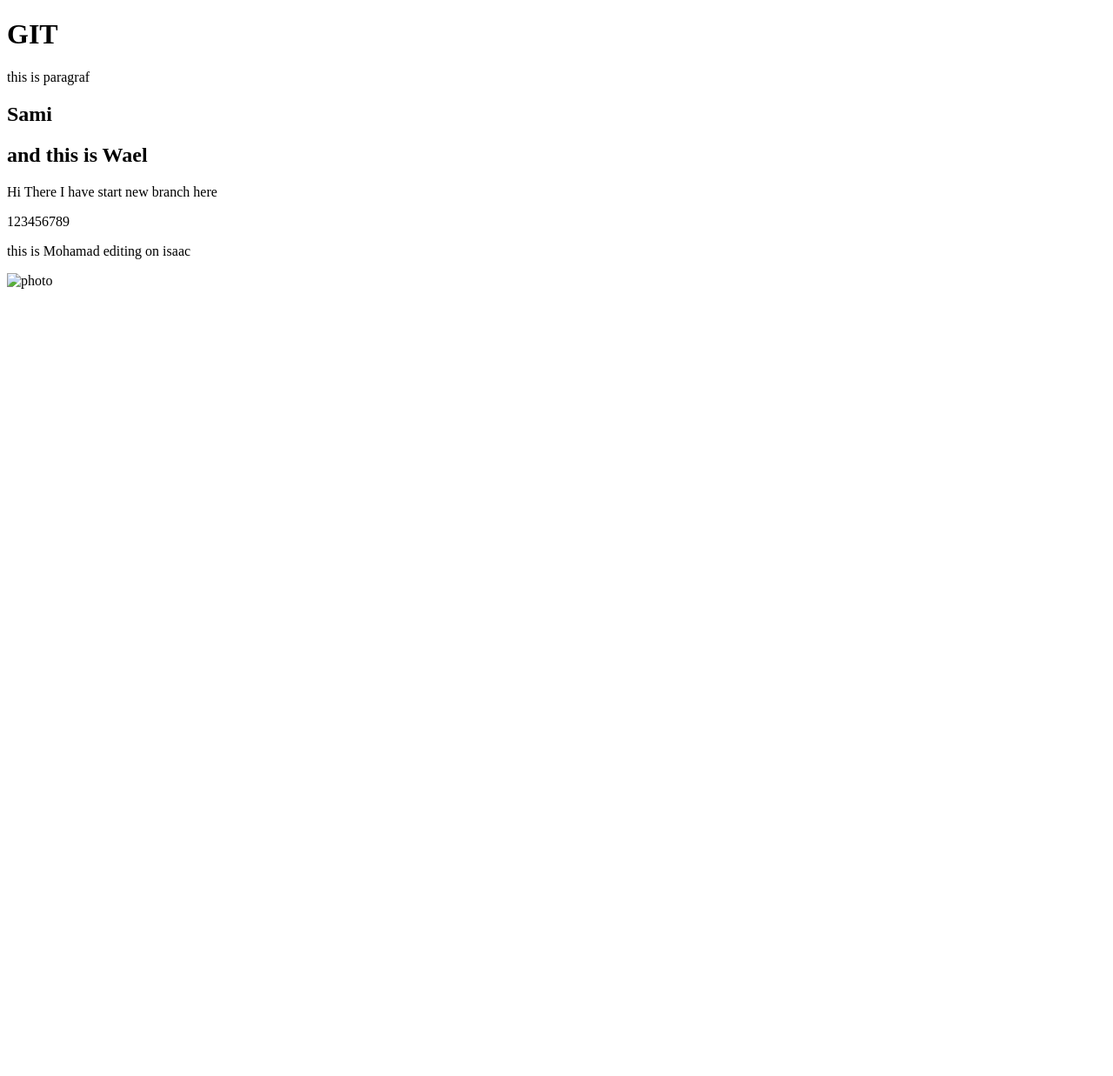
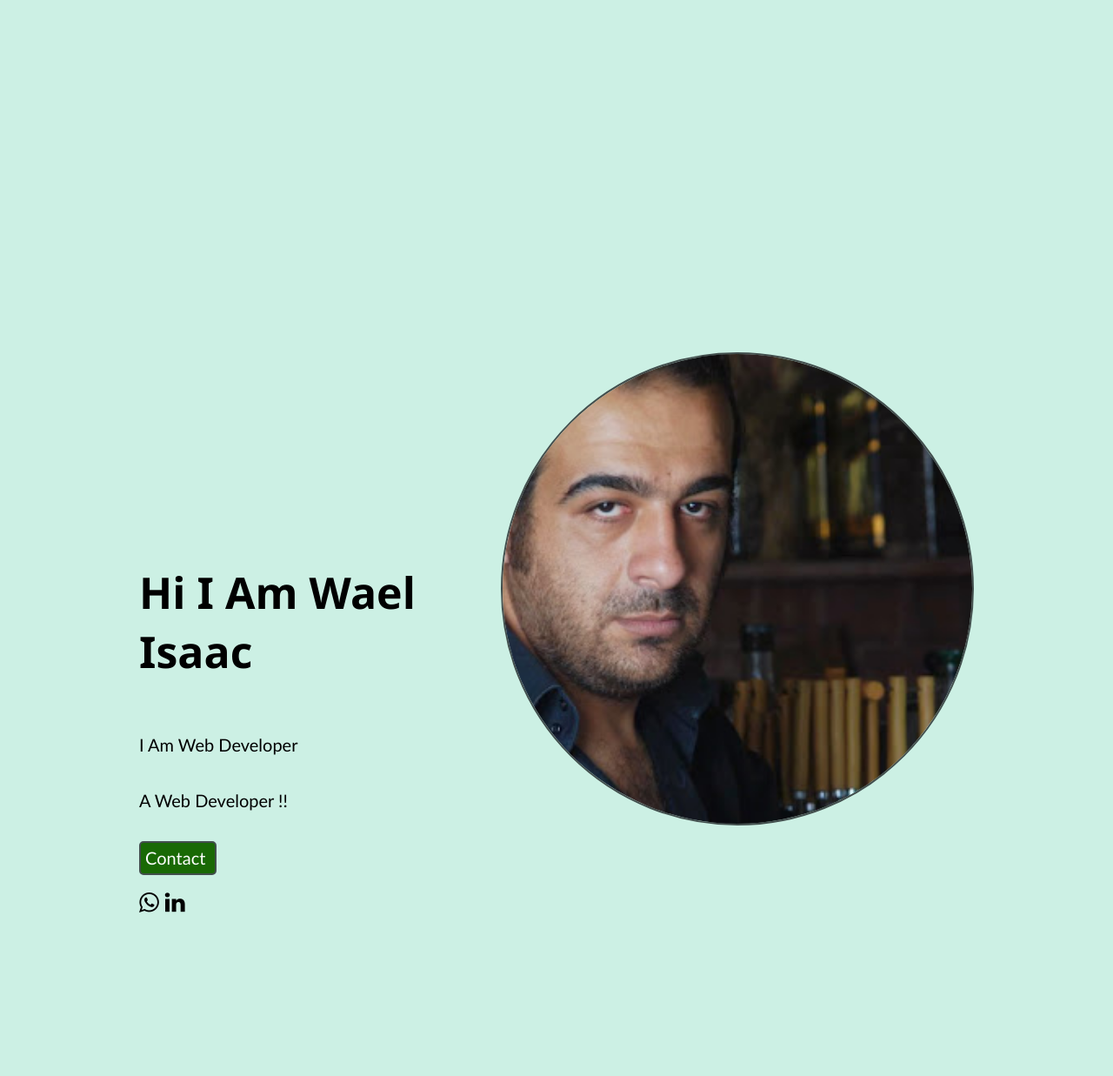
Before and after one commit to mohamadat/cv2024, a plain HTML site: page index.html in a window 1280 px wide. Shown: the whole page at 87% size. Before the commit the page ends 800 px from the top, so only its background shows below. Drawn offline with Linux system fonts and the light colour scheme.

Commit message:
first cv homework

```diff
--- a/index.html
+++ b/index.html
@@ -3,31 +3,45 @@
 <head>
     <meta charset="UTF-8">
     <meta name="viewport" content="width=device-width, initial-scale=1.0">
-    <title>GIT</title>
+    <title>CV</title>
+    <link rel="stylesheet" href="style.css">
+    <link rel="stylesheet" href="https://cdnjs.cloudflare.com/ajax/libs/font-awesome/4.7.0/css/font-awesome.css">
+
+
 </head>
+
+
 <body>
 
-    <h1>GIT</h1>
-    <p>this is paragraf</p>
+    <section>
+<div class="container">
+    <h1>
+        Hi I Am Wael Isaac
+    </h1>
+    <p>
+        I Am Web Developer
+    </p>
+    <p>A Web Developer !!
 
-<section>
-
-    <h1>Sami</h1>
-    <h1>and this is Wael</h1>
-    <P>Hi There I have start new branch here</P>
-</section>
-<footer>
+    </p>
+<a href="https://github.com/Wael-Isaac">Contact</a>
+<div class="fa-stack fa-lg">
+    <i class="fa fa-whatsapp" aria-hidden="true"></i>
+    <i class="fa fa-linkedin" aria-hidden="true"></i>
+    <!-- <i class="fa fa-github" aria-hidden="true"></i> -->
 
 
-    <p>
-        123456789
 
-    </p>
+</div>
 
 
-    <p>this is Mohamad editing on isaac</p>
-</footer>
-<img src="#" alt="photo">
+</div>
+</section>
+<div></div>
+    <img src="Waelph.jpg" alt="Photo">
+</div>
+
+
 </body>
 
 </html>
--- a/style.css
+++ b/style.css
@@ -1,6 +1,119 @@
 body{
-    background: #000;
+    background: #ccf0e4;
+    padding: 5px;
+    font-family: 'Segoe UI', Tahoma, Geneva, Verdana, sans-serif;
+    font-size: 20px;
+    display: flex;
+    justify-content:space-around;
+width: 75%;
+margin-top: 400px;
+margin-left: auto;
+margin-right: auto;
+}
+h1{
+    font-size: 50px;
+    color: black;
+
 }
 
 
-hola test 123123123123
+.container{
+    display: flex;
+    flex-direction: column;
+    justify-content: space-around;
+    width: 100%;
+    margin-top: 200px;
+    padding-bottom: 150px;
+    position: relative;
+
+
+
+}
+.container :hover{
+    transform: scale(1.1);
+    transition: 0.5s;
+    image-rendering: pixelated;
+    transition-timing-function: calc(0.5s);
+    transition-behavior: ease-in-out;
+    border-radius: 25%;
+}
+.fa-stack{
+    display: flex;
+    flex-direction: row;
+    justify-content: space-around;
+    align-items: center;
+    width: 100%;
+    margin-top: 5px;
+    padding-bottom: 20px;
+    /* background-color: rgba(0, 0, 0, 0.178); */
+
+    padding-right: 350px;
+    position: relative;
+    left: 0px;
+    right: 620px  ;
+    top: 0px;
+}
+.fa fa-whatsapp{
+    color: green;
+    position: relative;
+    left: 15px;
+    right: 15px;
+    top: 10px;
+    bottom: 0px;
+    padding-top: 5px;
+}
+
+
+
+p{
+    font-size: 20px;
+    color: black;
+    font-family: 'Gill Sans', 'Gill Sans MT', Calibri, 'Trebuchet MS', sans-serif;
+}
+
+a{
+    border: solid 2px rgb(66, 78, 77);
+    margin-top: 15px;
+    padding: 5px;
+    padding-top: 5px;
+    text-decoration: none;
+    color: black;
+    background: rgb(25, 105, 5);
+    border-radius: 5px;
+    height: 25px;
+    color: #ffffff;
+    width: 75px;
+    position: relative
+       font-size: 20px;
+    font-family: 'Gill Sans', 'Gill Sans MT', Calibri, 'Trebuchet MS', sans-serif;
+    font-weight: italic;
+
+}
+
+
+a:hover{
+    background: black;
+    color: white;
+    transition: 0.5s;
+
+}
+img{
+    width: 600px;
+    height: 100%;
+    border-radius: 5px;
+    border: solid 2px rgb(66, 78, 77);
+    border-radius: 80%;
+
+
+}
+
+img:hover{
+    transform: scale(1.1);
+    transition: 0.5s;
+    image-rendering: pixelated;
+    transition-timing-function: calc(0.5s);
+    transition-behavior: ease-in-out;
+    border-radius: 25%;
+
+
+}
```
Also changed, not shown: Waelph.jpg (added).
